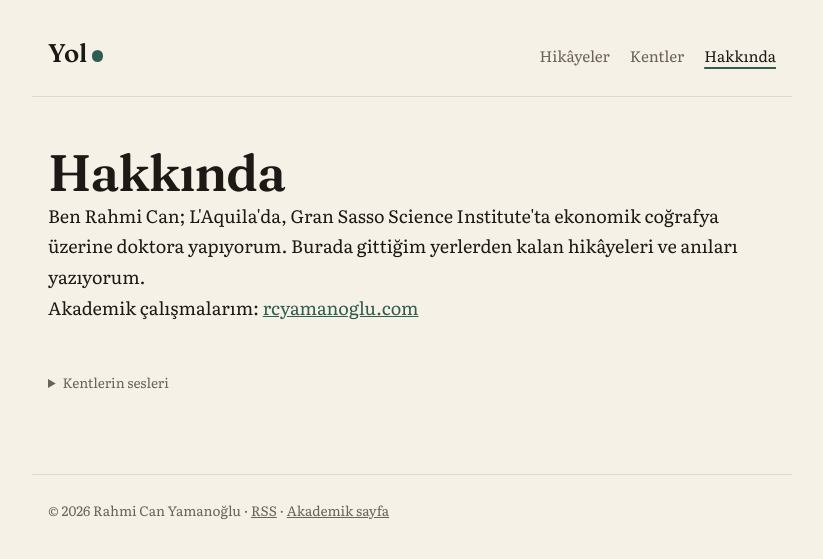
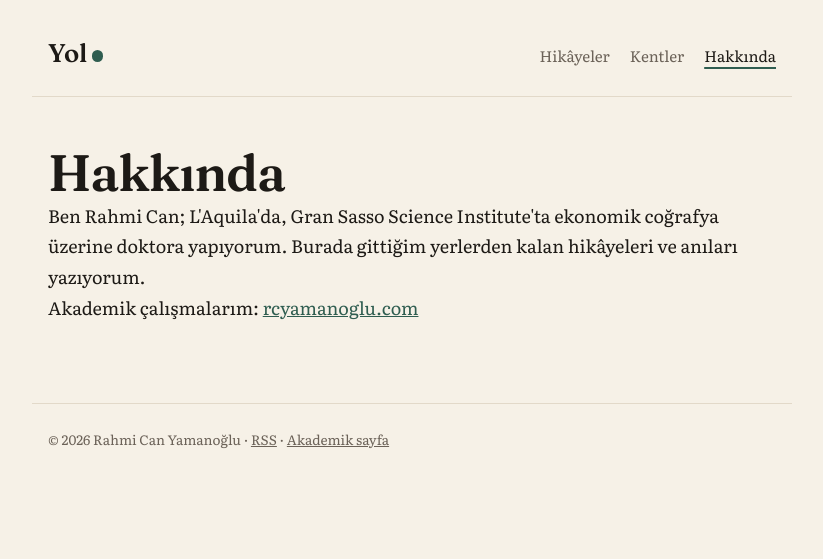
Before and after one commit to rahmicanyamanoglu/yol, a Jekyll site: the page built from hakkinda.md, in a window 1280 px wide. Shown: the top 559 px of the page, without its empty margins (228-1051 px from the left). Built offline with Jekyll 4.4.1, drawn with Linux system fonts in a browser that asks for light colours.

Commit message:
Hakkında'dan ses kaynakları listesini kaldır
Kaynak kaydı _data/ses_kaynaklari.json'da kalıyor, sitede gösterilmiyor.

Co-Authored-By: Claude Opus 5.5 <noreply@anthropic.com>
Claude-Session: https://claude.ai/code/session_01QDjpxTnBvUq9WQG7TrgG84

```diff
--- a/assets/style.css
+++ b/assets/style.css
@@ -320,9 +320,3 @@ svg .simsek { fill: none; stroke: var(--altin); stroke-width: 2.2; stroke-linejo
     background: var(--vurgu); border: 3px solid var(--kagit); border-radius: 50%;
     box-shadow: 0 0 0 1px var(--vurgu);
 }
-
-/* hakkında: ses kaynakları */
-.kaynaklar { margin-top: 3rem; font-size: .85rem; color: var(--soluk); }
-.kaynaklar summary { cursor: pointer; }
-.kaynaklar ul { margin-top: .5rem; padding-left: 1.2em; columns: 2 240px; }
-.kaynaklar a { color: var(--soluk); }
--- a/hakkinda.md
+++ b/hakkinda.md
@@ -11,14 +11,5 @@ Ben Rahmi Can; L'Aquila'da, Gran Sasso Science Institute'ta ekonomik coğrafya
 
 Akademik çalışmalarım: [rcyamanoglu.com](https://rcyamanoglu.com/)
 
-<details class="kaynaklar">
-<summary>Kentlerin sesleri</summary>
-<p>Kayıtlar <a href="https://freesound.org/">freesound</a>'dan, kamu malı (CC0). Kaydedenlere teşekkürler:</p>
-<ul>
-{%- for k in site.data.ses_kaynaklari %}
-<li><a href="{{ k.sayfa }}">{{ k.baslik | split: " by " | first }}</a> · {{ k.kisi | url_decode }}</li>
-{%- endfor %}
-</ul>
-</details>
 
 </article>
```
Also changed, not shown: README.md.
